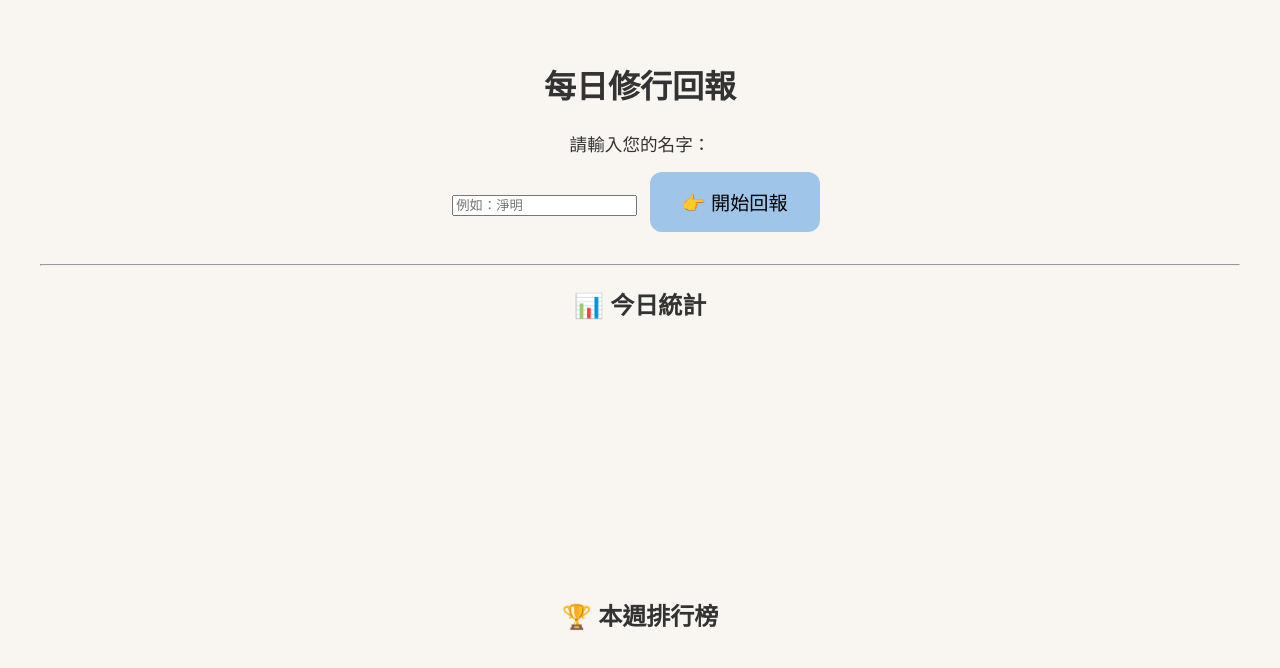
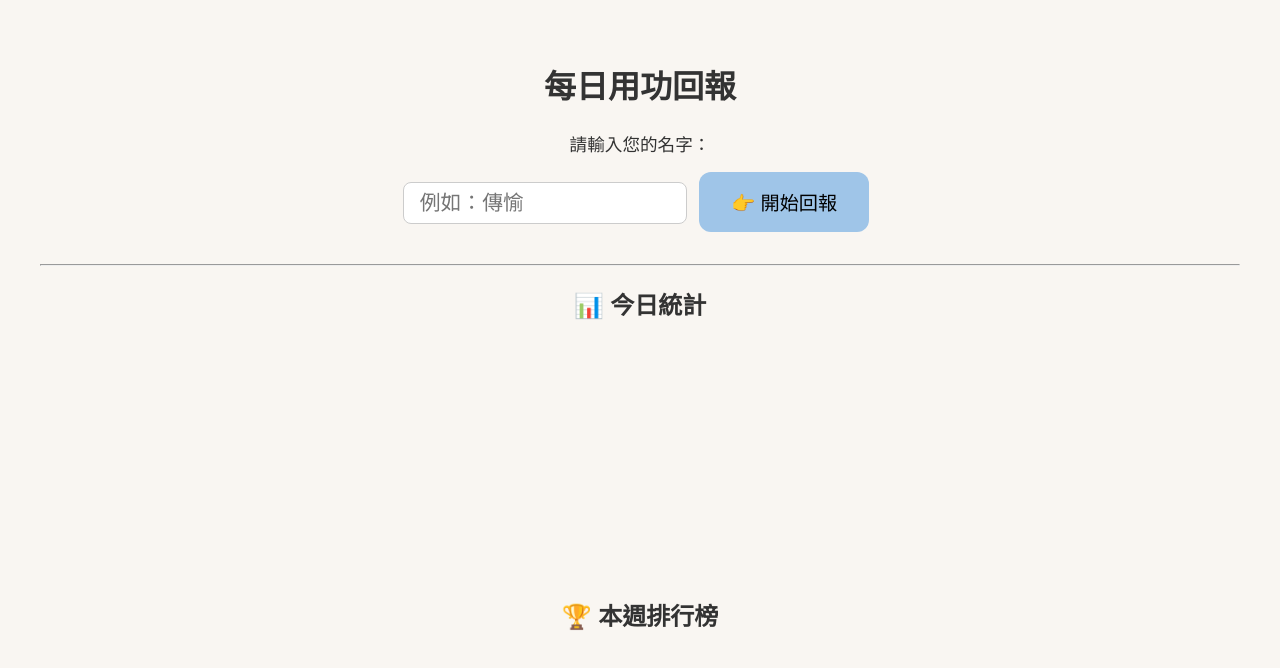
Before and after one commit to gretakay/daily-report-page, a plain HTML site: page index.html in a window 1280 px wide. Drawn offline with nearby package versions, Linux system fonts and the light colour scheme; no server answers.

Commit message:
Update index.html

```diff
--- a/index.html
+++ b/index.html
@@ -30,6 +30,13 @@
       opacity: 0.5;
       cursor: not-allowed;
     }
+    #username {
+      font-size: 1.3rem;
+      padding: 0.5rem 1rem;
+      border-radius: 8px;
+      border: 1px solid #ccc;
+      width: 250px;
+    }
     #status {
       margin-top: 1.5rem;
       font-weight: bold;
@@ -49,10 +56,10 @@
   </style>
 </head>
 <body>
-  <h1>每日修行回報</h1>
+  <h1>每日用功回報</h1>
 
   <label for="username">請輸入您的名字：</label>
-  <input type="text" id="username" placeholder="例如：淨明">
+  <input type="text" id="username" placeholder="例如：傳愉">
   <button id="startBtn">👉 開始回報</button>
 
   <div id="buttons" class="hidden">
```
